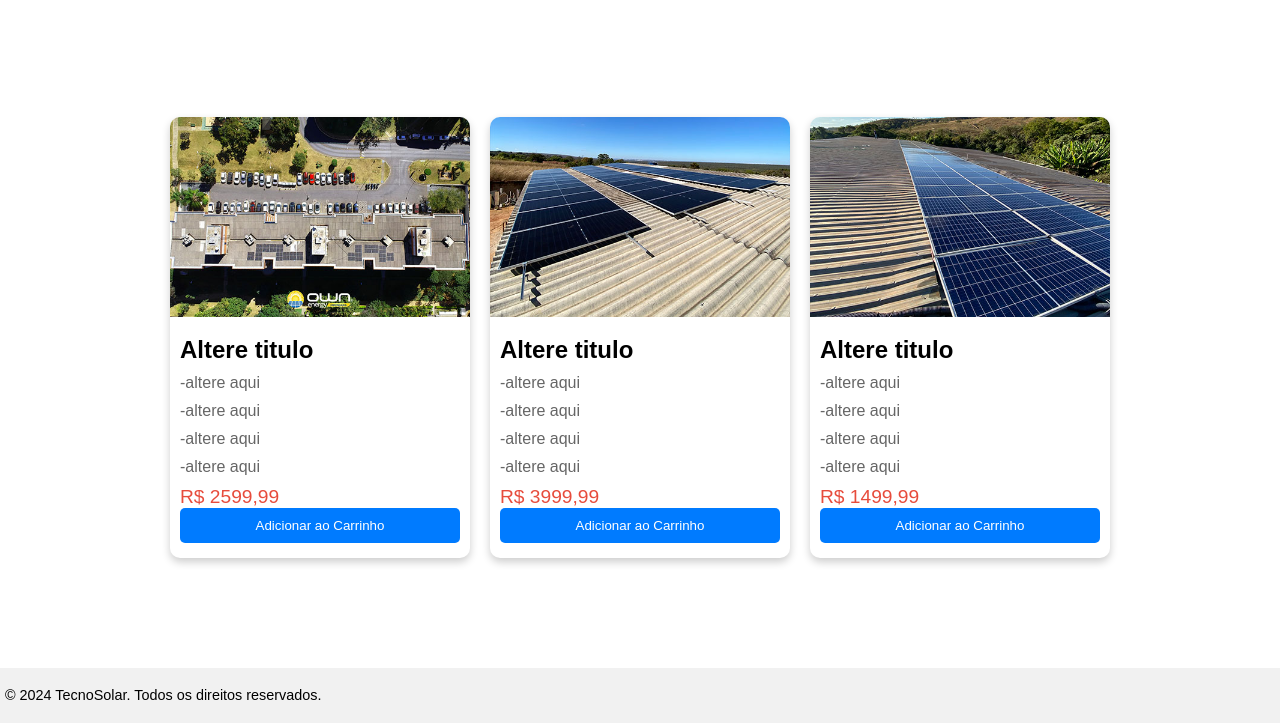
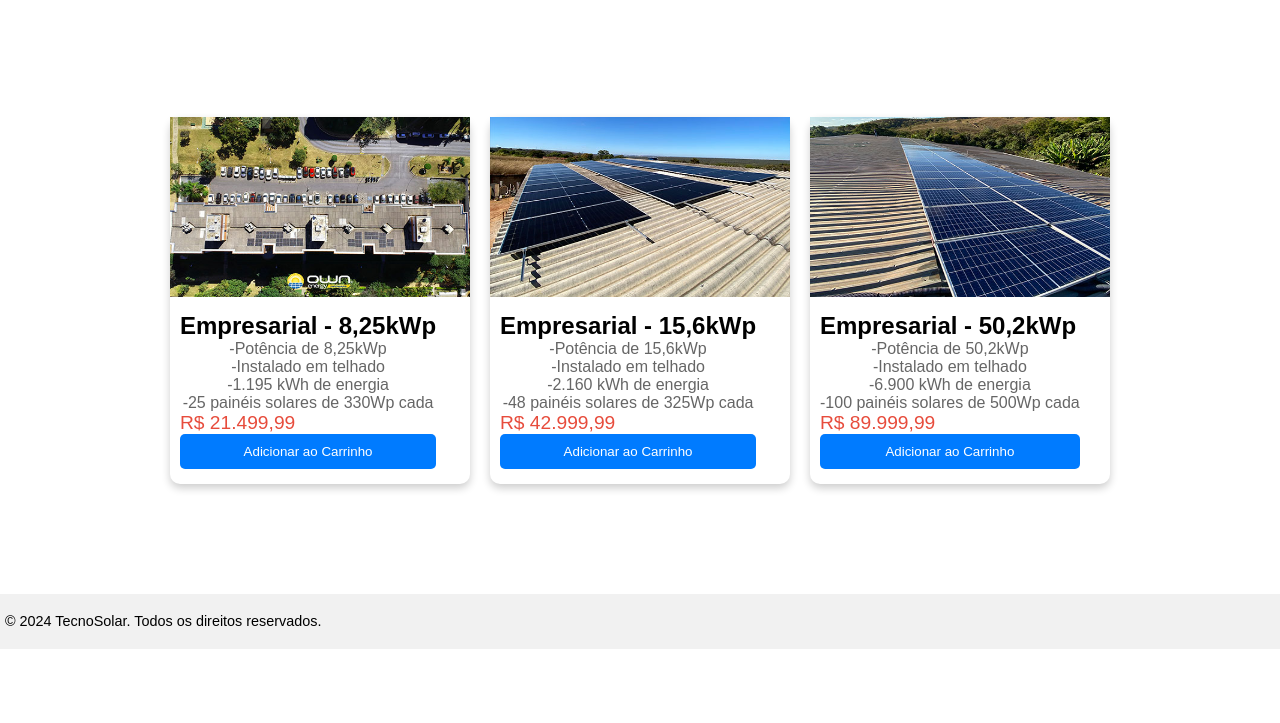
Before and after one commit to thalestpv/ProjetoJS, a website: page Produtos.html in a window 1280 px wide. Both pictures are taken after a click on the element "Empresarial". Shown: the part 123-846 px from the top of the page. After the commit the page ends 800 px from the top, so only its background shows below. Drawn offline with Linux system fonts and the light colour scheme.

Commit message:
melhorando produto.css

```diff
--- a/CSS/produtos.css
+++ b/CSS/produtos.css
@@ -8,26 +8,34 @@
 
 .conteiner{
     display: flex;
-    justify-content: center;
+    justify-content: space-around;
     flex-wrap: wrap;
+    align-items: baseline;
 }
 
 .card {
     background-color: #fff;
     border-radius: 10px;
     box-shadow: 0 4px 8px rgba(0, 0, 0, 0.2);
-    overflow: hidden;
     width: 300px;
     margin: 10px;
+    display: flex;
+    flex-wrap: wrap;
+    gap:0;
 }
 
 .card-img {
     width: 100%;
-    height: auto;
+    height: 180px;
 }
 
 .card-body {
     padding: 15px 10px 15px 10px;
+    justify-content: flex-start;
+    flex-direction: column;
+    display: flex;
+    height: auto;
+
 }
 
 .card-title {
@@ -37,7 +45,8 @@
 
 .card-description {
     color: #666;
-    margin: 10px 0;
+    margin: auto;
+    text-align: center;
 }
 
 .card-price {
--- a/Produtos.html
+++ b/Produtos.html
@@ -36,13 +36,13 @@
                     <img src="Imagens/Produtos/335-kWp01-2.jpg  "
                         alt="Produto 1" class="card-img">
                     <div class="card-body">
-                        <h2 class="card-title">Residencial - 3,35Kwp</h2>
-                        <p class="card-description">-potencia de 3,35Kwp</p>
-                        <p class="card-description">-instalado em solo</p>
-                        <p class="card-description">-485 Kwh de energia</p>
-                        <p class="card-description">-10 paines solares de
-                            335Wp</p>
-                        <span class="card-price">R$ 2599,99</span>
+                        <h2 class="card-title">Residencial - 3,35kWp</h2>
+                        <p class="card-description">-Potência de 3,35kWp</p>
+                        <p class="card-description">-Instalado em solo</p>
+                        <p class="card-description">-485 Kwh de energia </p>
+                        <p class="card-description">-10 painéis solares de 335Wp
+                            cada</p>
+                        <span class="card-price">R$ 8.499,99</span>
                         <button class="card-button"
                             onclick="addToCart()">Adicionar ao Carrinho</button>
                     </div>
@@ -52,12 +52,12 @@
                         class="card-img">
                     <div class="card-body">
                         <h2 class="card-title">Residencial - 10,35 kWp</h2>
-                        <p class="card-description">-de 10,35Kwp</p>
-                        <p class="card-description">-instalado no telhado</p>
+                        <p class="card-description">-Potência de 10,35kWp</p>
+                        <p class="card-description">-Instalado no telhado</p>
                         <p class="card-description">-1210,00 Kwh de energia</p>
-                        <p class="card-description">-23 paines solares de
-                            450Wp</p>
-                        <span class="card-price">R$ 3999,99</span>
+                        <p class="card-description">-23 paines solares de 450Wp
+                            cada</p>
+                        <span class="card-price">R$ 18.999,99</span>
                         <button class="card-button"
                             onclick="addToCart()">Adicionar ao Carrinho</button>
                     </div>
@@ -67,11 +67,12 @@
                         class="card-img">
                     <div class="card-body">
                         <h2 class="card-title">Residencial - 0,855 kWp</h2>
-                        <p class="card-description">-potencia de 0,855Kwp</p>
-                        <p class="card-description">- off grid</p>
-                        <p class="card-description">-Economia de energia</p>
-                        <p class="card-description">-Descrição a mais</p>
-                        <span class="card-price">R$ 1499,99</span>
+                        <p class="card-description">-Potência de 0,855kWp</p>
+                        <p class="card-description">-Off grid</p>
+                        <p class="card-description">-120 kWh de energia </p>
+                        <p class="card-description">-3 painéis solares de 285Wp
+                            cada</p>
+                        <span class="card-price">R$ 4.299,99</span>
                         <button class="card-button"
                             onclick="addToCart()">Adicionar ao Carrinho</button>
                     </div>
@@ -83,12 +84,13 @@
                     <img src="imagens/Produtos/16,20 kWp.jpg" alt="Produto 1"
                         class="card-img">
                     <div class="card-body">
-                        <h2 class="card-title">Altere titulo</h2>
-                        <p class="card-description">-altere aqui</p>
-                        <p class="card-description">-altere aqui</p>
-                        <p class="card-description">-altere aqui</p>
-                        <p class="card-description">-altere aqui</p>
-                        <span class="card-price">R$ 2599,99</span>
+                        <h2 class="card-title">Empresarial - 8,25kWp</h2>
+                        <p class="card-description">-Potência de 8,25kWp</p>
+                        <p class="card-description">-Instalado em telhado</p>
+                        <p class="card-description">-1.195 kWh de energia</p>
+                        <p class="card-description">-25 painéis solares de 330Wp
+                            cada</p>
+                        <span class="card-price">R$ 21.499,99</span>
                         <button class="card-button"
                             onclick="addToCart()">Adicionar ao Carrinho</button>
                     </div>
@@ -97,12 +99,13 @@
                     <img src="imagens/Produtos/24,64.jpg" alt="Produto 2"
                         class="card-img">
                     <div class="card-body">
-                        <h2 class="card-title">Altere titulo</h2>
-                        <p class="card-description">-altere aqui</p>
-                        <p class="card-description">-altere aqui</p>
-                        <p class="card-description">-altere aqui</p>
-                        <p class="card-description">-altere aqui</p>
-                        <span class="card-price">R$ 3999,99</span>
+                        <h2 class="card-title">Empresarial - 15,6kWp</h2>
+                        <p class="card-description">-Potência de 15,6kWp</p>
+                        <p class="card-description">-Instalado em telhado</p>
+                        <p class="card-description">-2.160 kWh de energia</p>
+                        <p class="card-description">-48 painéis solares de 325Wp
+                            cada</p>
+                        <span class="card-price">R$ 42.999,99</span>
                         <button class="card-button"
                             onclick="addToCart()">Adicionar ao Carrinho</button>
                     </div>
@@ -111,12 +114,13 @@
                     <img src="imagens/Produtos/39,20 kWp.jpg" alt="Produto 3"
                         class="card-img">
                     <div class="card-body">
-                        <h2 class="card-title">Altere titulo</h2>
-                        <p class="card-description">-altere aqui</p>
-                        <p class="card-description">-altere aqui</p>
-                        <p class="card-description">-altere aqui</p>
-                        <p class="card-description">-altere aqui</p>
-                        <span class="card-price">R$ 1499,99</span>
+                        <h2 class="card-title">Empresarial - 50,2kWp</h2>
+                        <p class="card-description">-Potência de 50,2kWp</p>
+                        <p class="card-description">-Instalado em telhado</p>
+                        <p class="card-description">-6.900 kWh de energia</p>
+                        <p class="card-description">-100 painéis solares de
+                            500Wp cada</p>
+                        <span class="card-price">R$ 89.999,99</span>
                         <button class="card-button"
                             onclick="addToCart()">Adicionar ao Carrinho</button>
                     </div>
@@ -128,12 +132,14 @@
                     <img src="Imagens/agricultura1.jpg" alt="Produto 1"
                         class="card-img">
                     <div class="card-body">
-                        <h2 class="card-title">Altere titulo</h2>
-                        <p class="card-description">-altere aqui</p>
-                        <p class="card-description">-altere aqui</p>
-                        <p class="card-description">-altere aqui</p>
-                        <p class="card-description">-altere aqui</p>
-                        <span class="card-price">R$ 2599,99</span>
+                        <h2 class="card-title">Agronegócio - 5,4kWp</h2>
+                        <p class="card-description">-Potência de 5,4kWp</p>
+                        <p class="card-description">-Instalado em estrutura
+                            elevada ao solo</p>
+                        <p class="card-description">-1.200 kWh de energia</p>
+                        <p class="card-description">-40 painéis solares de 135Wp
+                            cada</p>
+                        <span class="card-price">R$ 32.999,99</span>
                         <button class="card-button"
                             onclick="addToCart()">Adicionar ao Carrinho</button>
                     </div>
@@ -142,12 +148,14 @@
                     <img src="imagens/Produtos/agro 2.jpg" alt="Produto 2"
                         class="card-img">
                     <div class="card-body">
-                        <h2 class="card-title">Altere titulo</h2>
-                        <p class="card-description">-altere aqui</p>
-                        <p class="card-description">-altere aqui</p>
-                        <p class="card-description">-altere aqui</p>
-                        <p class="card-description">-altere aqui</p>
-                        <span class="card-price">R$ 3999,99</span>
+                        <h2 class="card-title">Agronegócio - 12,2kWp</h2>
+                        <p class="card-description">-Potência de 12,2kWp</p>
+                        <p class="card-description">-Instalado em estrutura
+                            elevada ao solo</p>
+                        <p class="card-description">-2.880 kWh de energia</p>
+                        <p class="card-description">-60 painéis solares de 205Wp
+                            cada</p>
+                        <span class="card-price">R$ 59.999,99</span>
                         <button class="card-button"
                             onclick="addToCart()">Adicionar ao Carrinho</button>
                     </div>
@@ -156,18 +164,22 @@
                     <img src="imagens/Produtos/agro 3.jpg" alt="Produto 3"
                         class="card-img">
                     <div class="card-body">
-                        <h2 class="card-title">Altere titulo</h2>
-                        <p class="card-description">-altere aqui</p>
-                        <p class="card-description">-altere aqui</p>
-                        <p class="card-description">-altere aqui</p>
-                        <p class="card-description">-altere aqui</p>
-                        <span class="card-price">R$ 1499,99</span>
+                        <h2 class="card-title">Agronegócio - 25,4kWp</h2>
+                        <p class="card-description">-Potência de 25,4kWp</p>
+                        <p class="card-description">-Instalado em estrutura
+                            elevada ao solo</p>
+                        <p class="card-description">-6.300 kWh de energia</p>
+                        <p class="card-description">-120 painéis solares de
+                            350Wp cada</p>
+                        <span class="card-price">R$ 129.999,99</span>
+
                         <button class="card-button"
                             onclick="addToCart()">Adicionar ao Carrinho</button>
                     </div>
                 </div>
             </div>
         </div>
+
         <script src="Script/Produto.js"></script>
 
         <footer class="footer">
```
